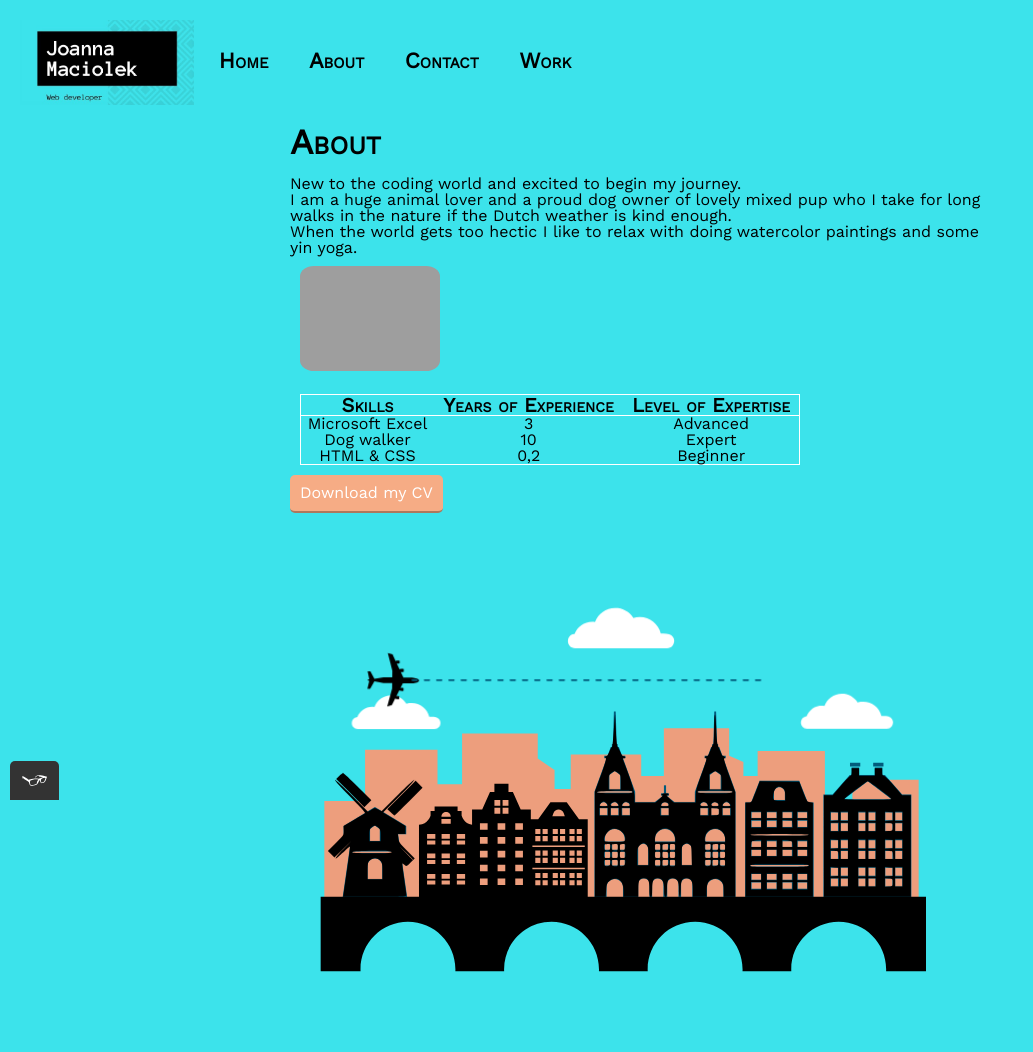
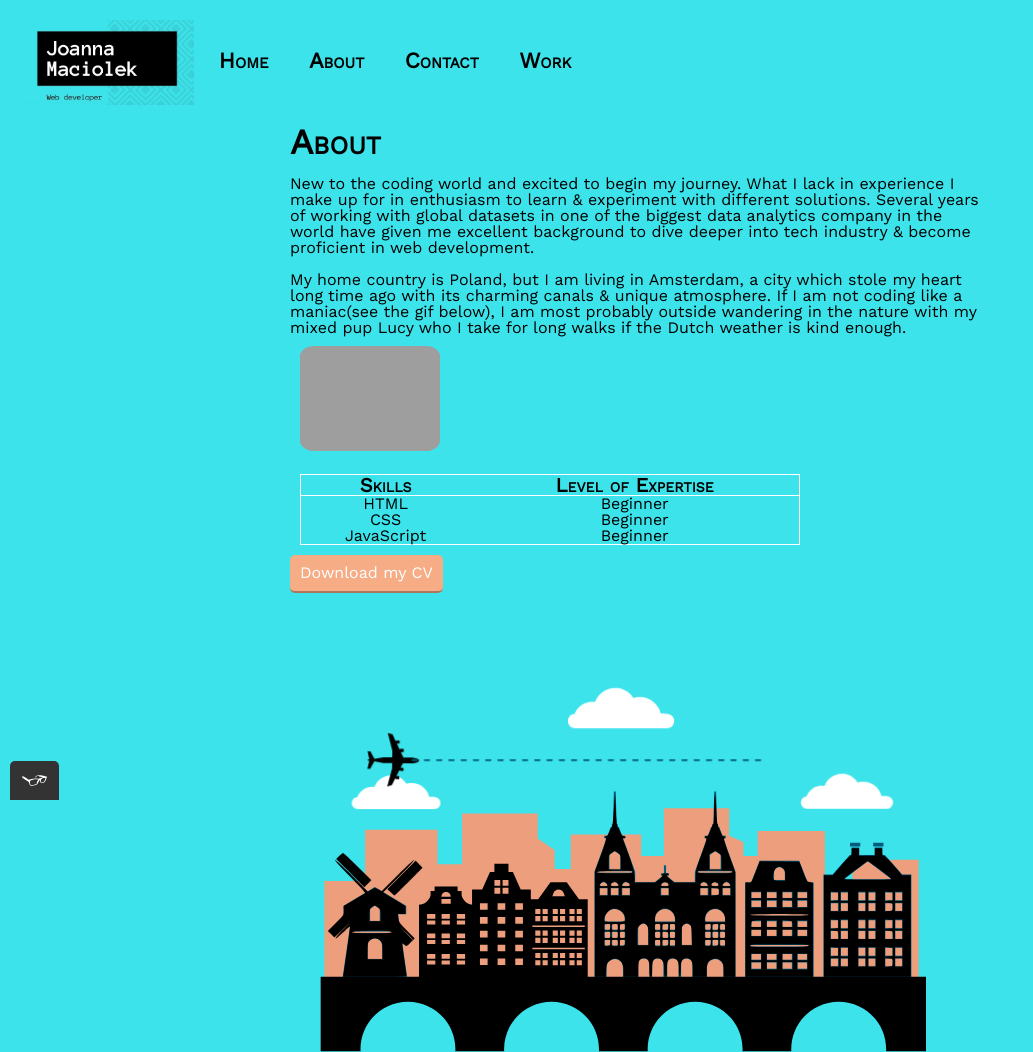
Before and after one commit to joannamaciolek/website-portfolio, a plain HTML site: page about.html in a window 1280 px wide. Shown: the top 1052 px of the page, without its empty margins (0-1033 px from the left). Drawn offline with nearby package versions, Linux system fonts and the light colour scheme; grey boxes are pictures that could not be loaded.

Commit message:
added new text about me,updated the table

```diff
--- a/about.html
+++ b/about.html
@@ -26,9 +26,13 @@
     <div>
       <h1>About</h1><br>
       <p>
-        New to the coding world and excited to begin my journey.<br>
-        I am a huge animal lover and a proud dog owner of lovely mixed pup who I take for long walks in the nature if the Dutch weather is kind enough.<br>
-        When the world gets too hectic I like to relax with doing watercolor paintings and some yin yoga. </p>
+        New to the coding world and excited to begin my journey.
+        What I lack in experience I make up for in enthusiasm to learn & experiment with different solutions.
+        Several years of working with global datasets in one of the biggest data analytics company in the world have given me excellent background to dive deeper into tech industry & become proficient in web development.
+      <br>
+      <br>
+        My home country is Poland, but I am living in Amsterdam, a city which stole my heart long time ago with its charming canals & unique atmosphere. If I am not coding like a maniac(see the gif below), I am most probably outside wandering in the nature with my mixed pup Lucy who I take for long walks if the Dutch weather is kind enough.
+      </p>
       <img class="dog-gif" src="https://media.giphy.com/media/mCRJDo24UvJMA/giphy.gif" alt="dog typing on a keyboard like a maniac">
     </div>
     <div>
@@ -36,24 +40,20 @@
         <thead class="about__table__head">
           <tr>
             <td>Skills</td>
-            <td>Years of Experience</td>
             <td>Level of Expertise</td>
           </tr>
         </thead>
         <tbody>
           <tr>
-            <td>Microsoft Excel</td>
-            <td>3</td>
-            <td>Advanced</td>
+            <td>HTML</td>
+            <td>Beginner</td>
           </tr>
           <tr>
-            <td>Dog walker</td>
-            <td>10</td>
-            <td>Expert</td>
+            <td>CSS</td>
+            <td>Beginner</td>
           </tr>
           <tr>
-            <td>HTML & CSS</td>
-            <td>0,2</td>
+            <td>JavaScript</td>
             <td>Beginner</td>
           </tr>
         </tbody>
```
